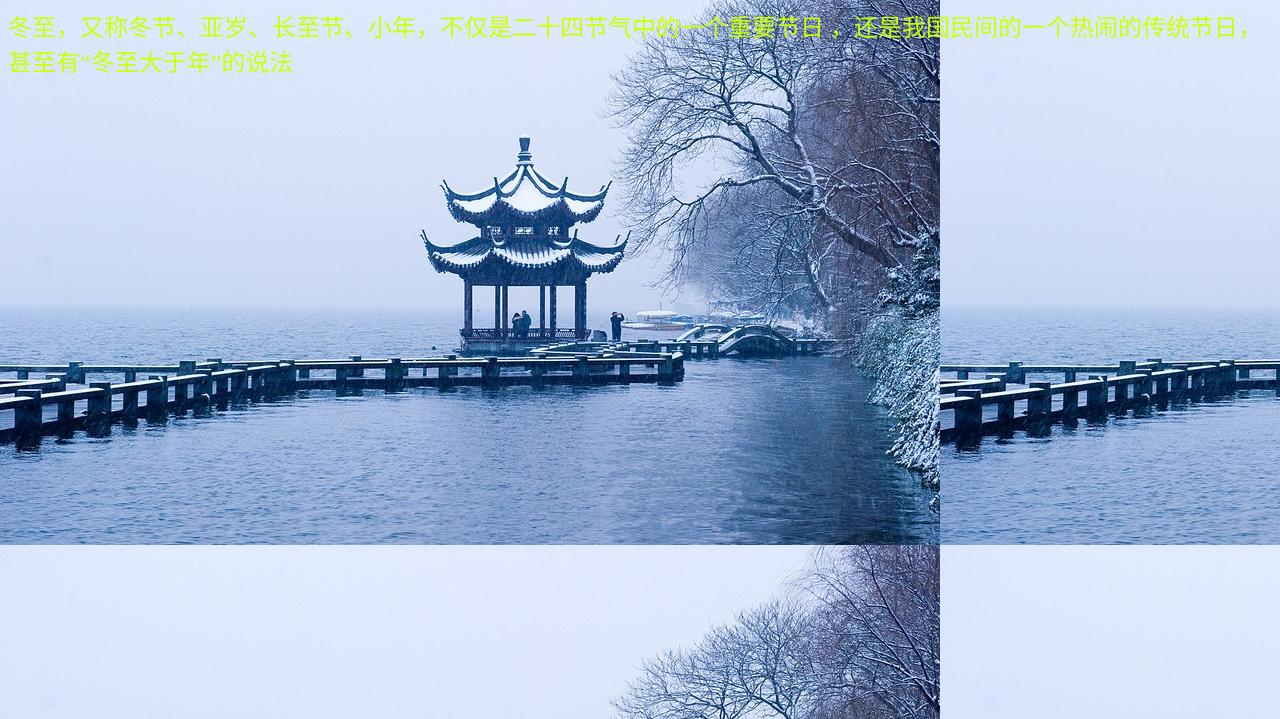
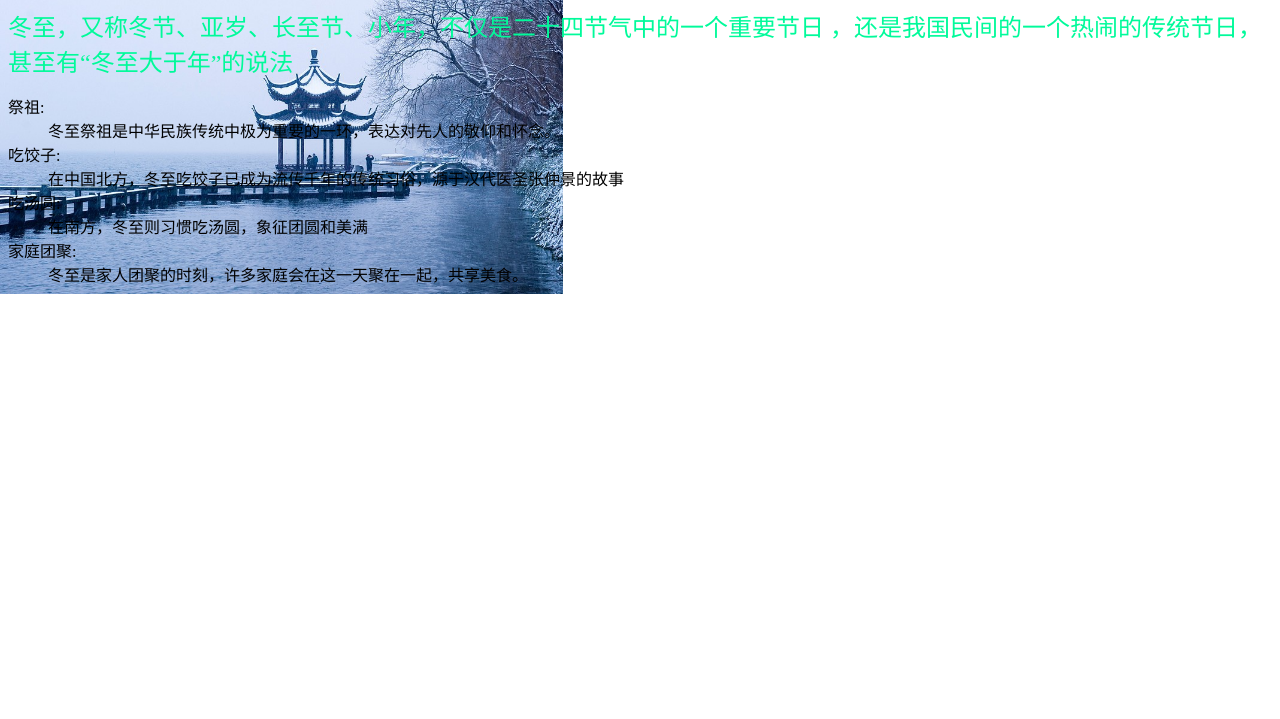
Before and after one commit to Baige070130/baige1.github.io, a plain HTML site: page index.html in a window 1280 px wide. Shown: the part 81-800 px from the top of the page. Drawn offline with Linux system fonts and the light colour scheme.

Commit message:
Update index.html

```diff
--- a/index.html
+++ b/index.html
@@ -6,13 +6,23 @@
  <style>
   body{
    background-image:url("xuejing.1.jpg");
+   background-repeat:no-repeat;
+   background-size:contain;
   }
  </style>
 </head>
  <body>
 
   <h1 align="center" size="20">冬至</h1>
-  <p><font size="5" color="ccffoo" align="left">冬至，又称冬节、亚岁、长至节、小年，不仅是二十四节气中的一个重要节日
+  <p><font size="5" color="00fa9a" align="left">冬至，又称冬节、亚岁、长至节、小年，不仅是二十四节气中的一个重要节日
    ，还是我国民间的一个热闹的传统节日，甚至有“冬至大于年”的说法</font></p>
+  <dt>祭祖:</dt>
+  <dd>冬至祭祖是中华民族传统中极为重要的一环，表达对先人的敬仰和怀念。</dd>
+  <dt>吃饺子:</dt>
+  <dd>在中国北方，冬至吃饺子已成为流传千年的传统习俗，源于汉代医圣张仲景的故事</dd>
+  <dt>吃汤圆:</dt>
+  <dd>在南方，冬至则习惯吃汤圆，象征团圆和美满</dd>
+  <dt>家庭团聚:</dt>
+  <dd>冬至是家人团聚的时刻，许多家庭会在这一天聚在一起，共享美食。</dd>
   </body>
 </html>
```
